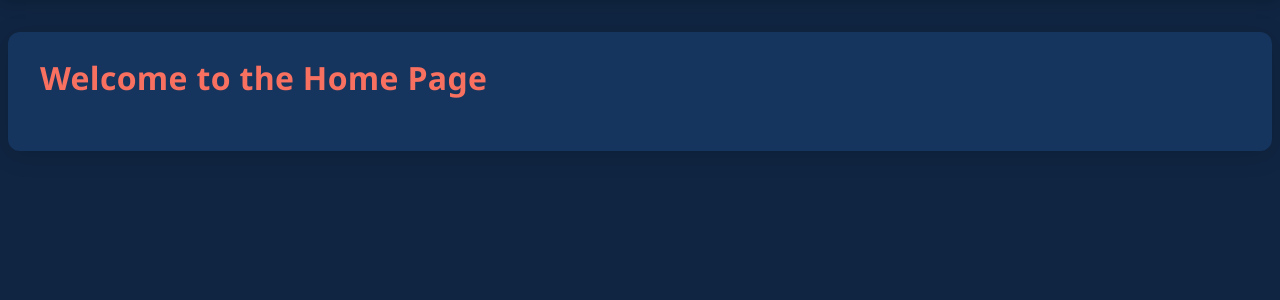
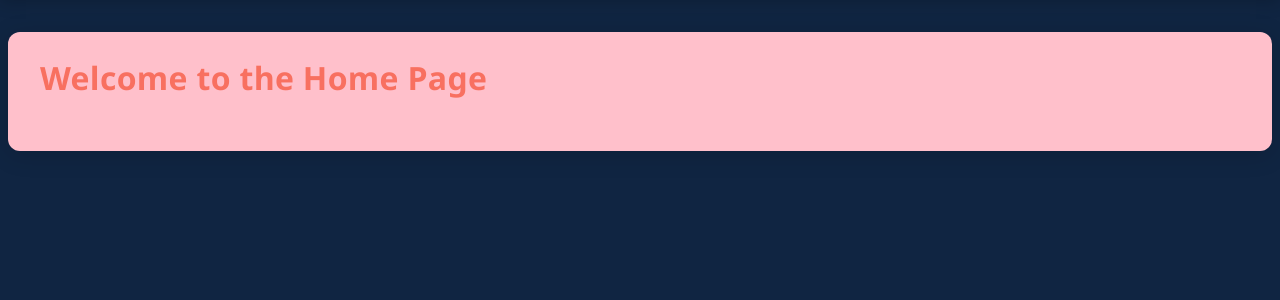
Before and after one commit to DavidHearl/predictions, a Django app: page / in a window 1280 px wide. Shown: the part 61-361 px from the top of the page. Run offline with Django 5.2, Linux system fonts and the light colour scheme.

Commit message:
automatic deployment test

```diff
--- a/static/css/styles.css
+++ b/static/css/styles.css
@@ -26,7 +26,8 @@ a:hover {
     max-width: 1200px;
     margin: 1em auto;
     padding: 1.5em 2em;
-    background: #15355e;
+    /* background: #15355e; */
+    background: pink;
     border-radius: 12px;
     box-shadow: 0 4px 24px rgba(0,0,0,0.15);
 }
```
